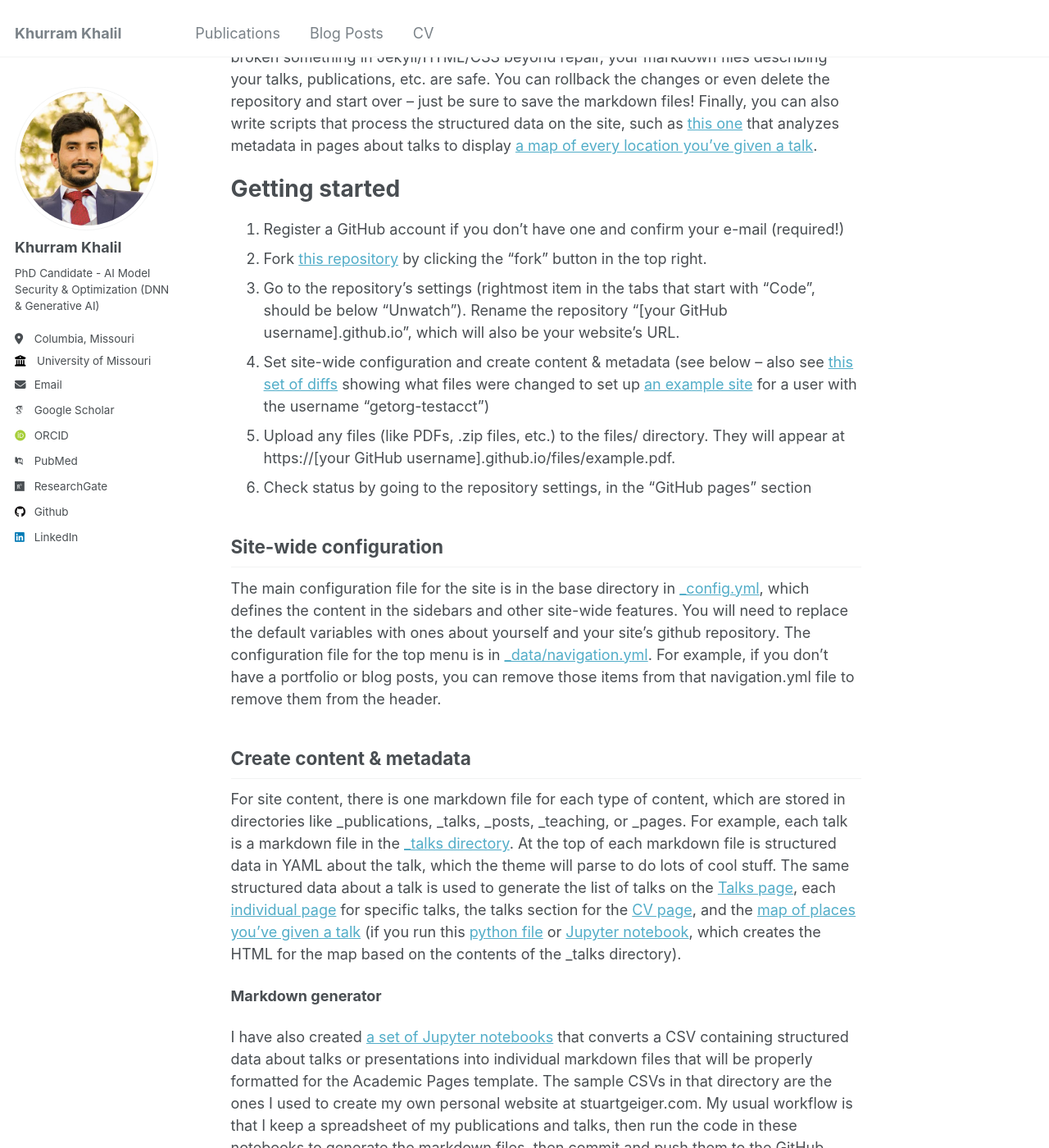
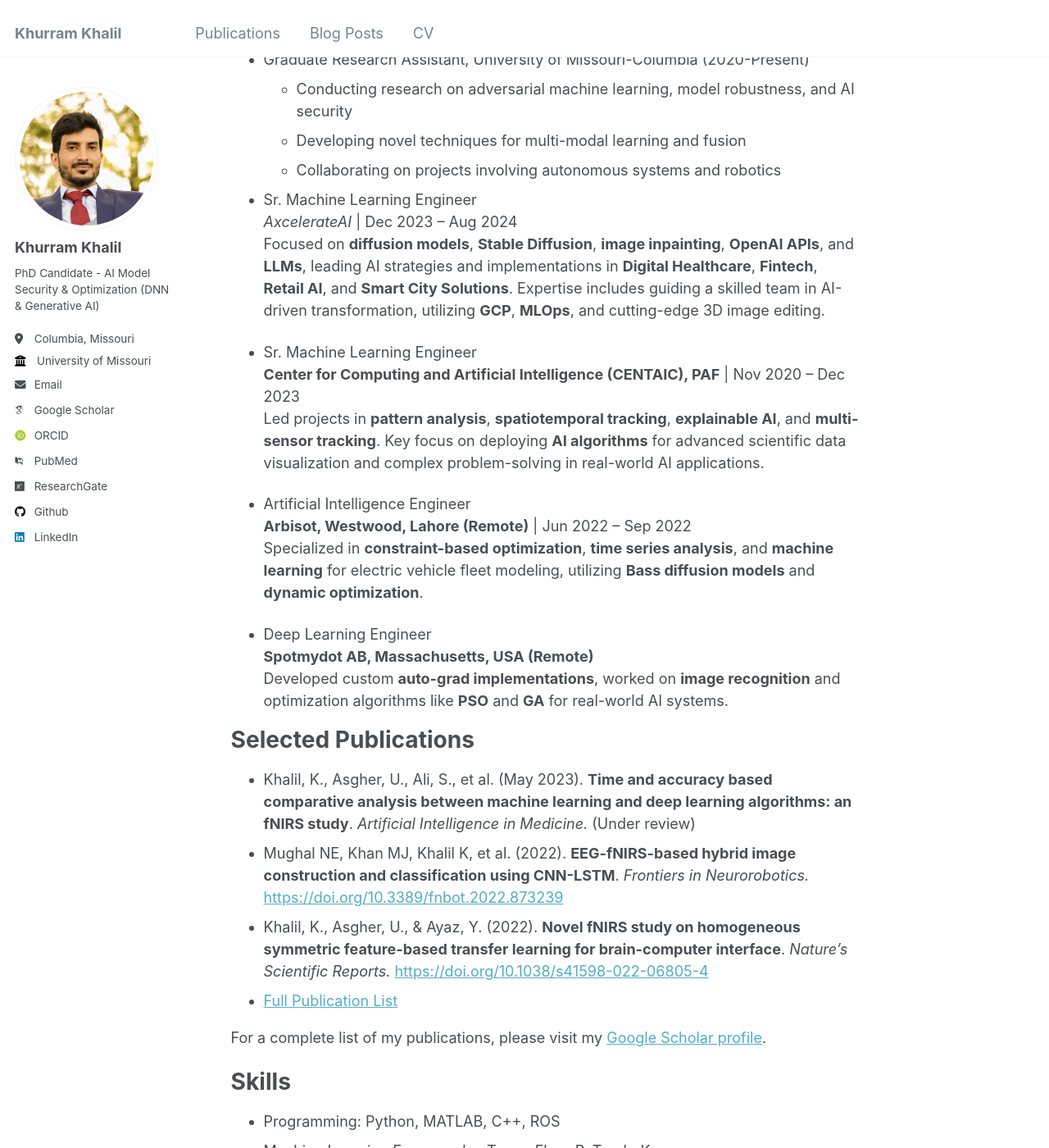
Before and after one commit to khurramkhalil/khurramkhalil.github.io, a Jekyll site: the page built from _pages/about.md, in a window 1280 px wide and 1400 px high, scrolled down 809 px. Shown: the whole window at 82% size. Built offline with Jekyll 4.4.1, drawn with Linux system fonts in a browser that asks for light colours; some web fonts are replaced; some of the changed text lies outside the part shown.

Commit message:
Modified about.md section.

```diff
--- a/_pages/about.md
+++ b/_pages/about.md
@@ -1,49 +1,87 @@
 ---
 permalink: /
-title: "Academic Pages is a ready-to-fork GitHub Pages template for academic personal websites"
+title: "About Me"
+excerpt: "About me"
 author_profile: true
 redirect_from:
   - /about/
   - /about.html
 ---
 
-This is the front page of a website that is powered by the [Academic Pages template](https://github.com/academicpages/academicpages.github.io) and hosted on GitHub pages. [GitHub pages](https://pages.github.com) is a free service in which websites are built and hosted from code and data stored in a GitHub repository, automatically updating when a new commit is made to the respository. This template was forked from the [Minimal Mistakes Jekyll Theme](https://mmistakes.github.io/minimal-mistakes/) created by Michael Rose, and then extended to support the kinds of content that academics have: publications, talks, teaching, a portfolio, blog posts, and a dynamically-generated CV. You can fork [this repository](https://github.com/academicpages/academicpages.github.io) right now, modify the configuration and markdown files, add your own PDFs and other content, and have your own site for free, with no ads! An older version of this template powers my own personal website at [stuartgeiger.com](http://stuartgeiger.com), which uses [this Github repository](https://github.com/staeiou/staeiou.github.io).
+I am Khurram Khalil, a PhD candidate in Computer Science at the University of Missouri-Columbia, specializing in AI Model Security & Optimization with a focus on Deep Neural Networks (DNN) and Generative AI. My research interests encompass machine learning, computer vision, and cybersecurity, with a particular emphasis on developing robust and efficient AI models.
 
-A data-driven personal website
+Research Focus
 ======
-Like many other Jekyll-based GitHub Pages templates, Academic Pages makes you separate the website's content from its form. The content & metadata of your website are in structured markdown files, while various other files constitute the theme, specifying how to transform that content & metadata into HTML pages. You keep these various markdown (.md), YAML (.yml), HTML, and CSS files in a public GitHub repository. Each time you commit and push an update to the repository, the [GitHub pages](https://pages.github.com/) service creates static HTML pages based on these files, which are hosted on GitHub's servers free of charge.
+My doctoral research concentrates on enhancing the security and efficiency of AI models, with particular emphasis on:
+* Adversarial machine learning and defense mechanisms
+* Optimization techniques for deep neural networks
+* Applications of generative AI in security contexts
+* Explainable AI and model interpretability
+* Multi-modal learning and fusion techniques
 
-Many of the features of dynamic content management systems (like Wordpress) can be achieved in this fashion, using a fraction of the computational resources and with far less vulnerability to hacking and DDoSing. You can also modify the theme to your heart's content without touching the content of your site. If you get to a point where you've broken something in Jekyll/HTML/CSS beyond repair, your markdown files describing your talks, publications, etc. are safe. You can rollback the changes or even delete the repository and start over -- just be sure to save the markdown files! Finally, you can also write scripts that process the structured data on the site, such as [this one](https://github.com/academicpages/academicpages.github.io/blob/master/talkmap.ipynb) that analyzes metadata in pages about talks to display [a map of every location you've given a talk](https://academicpages.github.io/talkmap.html).
+Education
+======
+* Ph.D. in Computer Science, University of Missouri-Columbia (Expected 2028)
+* M.S. in Robotics and Intelligent Machine Engineering, National University of Sciences and Technology (NUST), Pakistan, 2021
+* B.S. in Electronics Engineering, International Islamic University (IIU), Pakistan, 2018
 
-Getting started
+Professional Experience
 ======
-1. Register a GitHub account if you don't have one and confirm your e-mail (required!)
-1. Fork [this repository](https://github.com/academicpages/academicpages.github.io) by clicking the "fork" button in the top right.
-1. Go to the repository's settings (rightmost item in the tabs that start with "Code", should be below "Unwatch"). Rename the repository "[your GitHub username].github.io", which will also be your website's URL.
-1. Set site-wide configuration and create content & metadata (see below -- also see [this set of diffs](http://archive.is/3TPas) showing what files were changed to set up [an example site](https://getorg-testacct.github.io) for a user with the username "getorg-testacct")
-1. Upload any files (like PDFs, .zip files, etc.) to the files/ directory. They will appear at https://[your GitHub username].github.io/files/example.pdf.
-1. Check status by going to the repository settings, in the "GitHub pages" section
+* Graduate Research Assistant, University of Missouri-Columbia (2020-Present)
+  * Conducting research on adversarial machine learning, model robustness, and AI security
+  * Developing novel techniques for multi-modal learning and fusion
+  * Collaborating on projects involving autonomous systems and robotics
 
-Site-wide configuration
-------
-The main configuration file for the site is in the base directory in [_config.yml](https://github.com/academicpages/academicpages.github.io/blob/master/_config.yml), which defines the content in the sidebars and other site-wide features. You will need to replace the default variables with ones about yourself and your site's github repository. The configuration file for the top menu is in [_data/navigation.yml](https://github.com/academicpages/academicpages.github.io/blob/master/_data/navigation.yml). For example, if you don't have a portfolio or blog posts, you can remove those items from that navigation.yml file to remove them from the header.
+* Sr. Machine Learning Engineer
+*AxcelerateAI* | Dec 2023 – Aug 2024
+Focused on **diffusion models**, **Stable Diffusion**, **image inpainting**, **OpenAI APIs**, and **LLMs**, leading AI strategies and implementations in **Digital Healthcare**, **Fintech**, **Retail AI**, and **Smart City Solutions**. Expertise includes guiding a skilled team in AI-driven transformation, utilizing **GCP**, **MLOps**, and cutting-edge 3D image editing.
 
-Create content & metadata
-------
-For site content, there is one markdown file for each type of content, which are stored in directories like _publications, _talks, _posts, _teaching, or _pages. For example, each talk is a markdown file in the [_talks directory](https://github.com/academicpages/academicpages.github.io/tree/master/_talks). At the top of each markdown file is structured data in YAML about the talk, which the theme will parse to do lots of cool stuff. The same structured data about a talk is used to generate the list of talks on the [Talks page](https://academicpages.github.io/talks), each [individual page](https://academicpages.github.io/talks/2012-03-01-talk-1) for specific talks, the talks section for the [CV page](https://academicpages.github.io/cv), and the [map of places you've given a talk](https://academicpages.github.io/talkmap.html) (if you run this [python file](https://github.com/academicpages/academicpages.github.io/blob/master/talkmap.py) or [Jupyter notebook](https://github.com/academicpages/academicpages.github.io/blob/master/talkmap.ipynb), which creates the HTML for the map based on the contents of the _talks directory).
+* Sr. Machine Learning Engineer
+**Center for Computing and Artificial Intelligence (CENTAIC), PAF** | Nov 2020 – Dec 2023
+Led projects in **pattern analysis**, **spatiotemporal tracking**, **explainable AI**, and **multi-sensor tracking**. Key focus on deploying **AI algorithms** for advanced scientific data visualization and complex problem-solving in real-world AI applications.
 
-**Markdown generator**
+* Artificial Intelligence Engineer
+**Arbisot, Westwood, Lahore (Remote)** | Jun 2022 – Sep 2022
+Specialized in **constraint-based optimization**, **time series analysis**, and **machine learning** for electric vehicle fleet modeling, utilizing **Bass diffusion models** and **dynamic optimization**.
 
-I have also created [a set of Jupyter notebooks](https://github.com/academicpages/academicpages.github.io/tree/master/markdown_generator
-) that converts a CSV containing structured data about talks or presentations into individual markdown files that will be properly formatted for the Academic Pages template. The sample CSVs in that directory are the ones I used to create my own personal website at stuartgeiger.com. My usual workflow is that I keep a spreadsheet of my publications and talks, then run the code in these notebooks to generate the markdown files, then commit and push them to the GitHub repository.
+* Deep Learning Engineer
+**Spotmydot AB, Massachusetts, USA (Remote)**
+Developed custom **auto-grad implementations**, worked on **image recognition** and optimization algorithms like **PSO** and **GA** for real-world AI systems.
 
-How to edit your site's GitHub repository
-------
-Many people use a git client to create files on their local computer and then push them to GitHub's servers. If you are not familiar with git, you can directly edit these configuration and markdown files directly in the github.com interface. Navigate to a file (like [this one](https://github.com/academicpages/academicpages.github.io/blob/master/_talks/2012-03-01-talk-1.md) and click the pencil icon in the top right of the content preview (to the right of the "Raw | Blame | History" buttons). You can delete a file by clicking the trashcan icon to the right of the pencil icon. You can also create new files or upload files by navigating to a directory and clicking the "Create new file" or "Upload files" buttons.
 
-Example: editing a markdown file for a talk
-![Editing a markdown file for a talk](/images/editing-talk.png)
+Selected Publications
+======
+- Khalil, K., Asgher, U., Ali, S., et al. (May 2023). **Time and accuracy based comparative analysis between machine learning and deep learning algorithms: an fNIRS study**. _Artificial Intelligence in Medicine._ (Under review)
+- Mughal NE, Khan MJ, Khalil K, et al. (2022). **EEG-fNIRS-based hybrid image construction and classification using CNN-LSTM**. _Frontiers in Neurorobotics._ [https://doi.org/10.3389/fnbot.2022.873239](https://doi.org/10.3389/fnbot.2022.873239)
+- Khalil, K., Asgher, U., & Ayaz, Y. (2022). **Novel fNIRS study on homogeneous symmetric feature-based transfer learning for brain-computer interface**. _Nature's Scientific Reports._ [https://doi.org/10.1038/s41598-022-06805-4](https://doi.org/10.1038/s41598-022-06805-4)
+- [Full Publication List](#)
 
-For more info
-------
-More info about configuring Academic Pages can be found in [the guide](https://academicpages.github.io/markdown/). The [guides for the Minimal Mistakes theme](https://mmistakes.github.io/minimal-mistakes/docs/configuration/) (which this theme was forked from) might also be helpful.
+For a complete list of my publications, please visit my [Google Scholar profile](https://scholar.google.com/citations?user=-o14zF4AAAAJ&hl=en).
+
+Skills
+======
+* Programming: Python, MATLAB, C++, ROS
+* Machine Learning Frameworks: TensorFlow, PyTorch, Keras
+* Computer Vision: OpenCV, PCL
+* Data Analysis and Visualization
+* High-Performance Computing
+* Technical Writing and Presentation
+* Embedded Systems and Microcontrollers
+
+## Selected Projects
+
+### Temporal Pattern Analysis | Oct. 2022 – Present
+Real-time analysis of time-based events using **NumPy**, **Pandas**, **shapely**, and **rtree**.
+**[GitHub](https://github.com/khurramkhalil)**
+
+### Multi-object Tracking (MOT) | Dec. 2021 – Jun. 2022
+Developed multi-sensor tracking systems for targets that are neither fully nor directly observable. Tools: **NumPy**, **networkx**, **plotly**.
+**[GitHub](https://github.com/khurramkhalil)**
+
+### Spatio-temporal Constraint Optimization | Jun. 2021 – Jul. 2022
+Non-linear dynamic optimization using **ortools**, **gekko**, and **NumPy** for real-time decision-making.
+**[GitHub](https://github.com/khurramkhalil)**
+
+For more information about my research and projects, please explore my [GitHub repositories](https://github.com/khurramkhalil) or contact me directly at kkhalil.pg@smme.edu.pk.
+
+I am always open to collaborations and discussions on cutting-edge research in AI, machine learning, and robotics. Feel free to reach out if you're interested in my work or potential collaborations.
```
